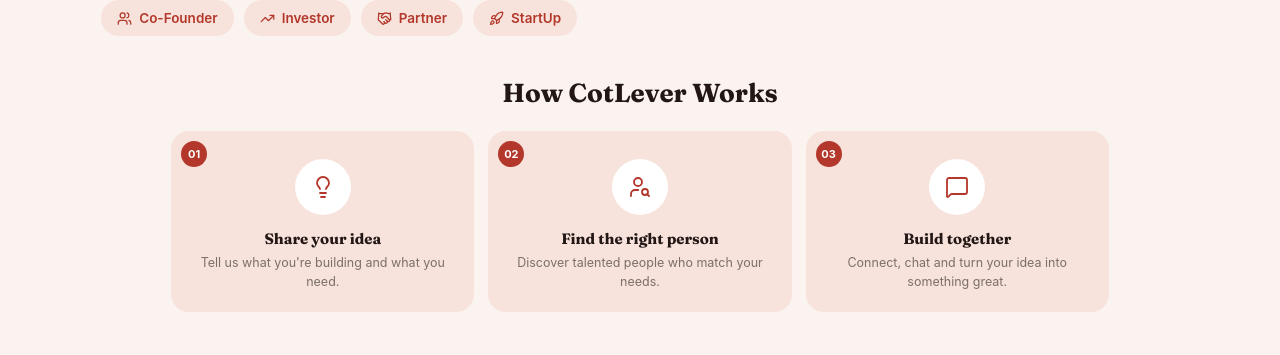
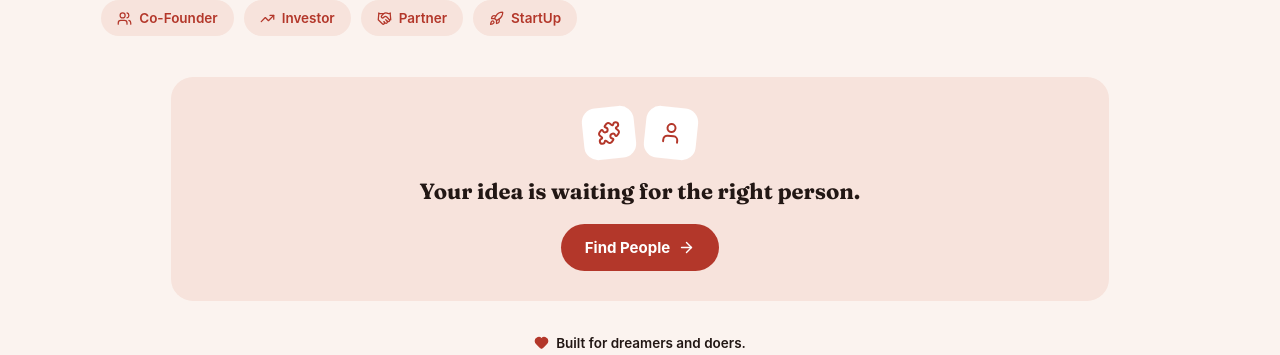
Before and after one commit to cotlevercom-ship-it/grocery-now, a Next.js app: page / in a window 1280 px wide. Shown: the part 526-881 px from the top of the page. Built offline with nearby package versions, Linux system fonts and the light colour scheme; no server answers; the database is empty.

Commit message:
Remove 'How CotLever Works' 3-step section from marketing homepage

```diff
--- a/components/MarketingHome.jsx
+++ b/components/MarketingHome.jsx
@@ -3,7 +3,7 @@ import { useState } from 'react'
 import { useRouter } from 'next/navigation'
 import Link from 'next/link'
 import {
-  Search, ArrowRight, Lightbulb, UserSearch, MessageSquare,
+  Search, ArrowRight,
   Users, TrendingUp, Handshake, Rocket, Heart, Puzzle, User,
 } from 'lucide-react'
 import { theme } from '@/lib/theme'
@@ -30,11 +30,6 @@ const ROLE_CHIPS = [
   { label: 'StartUp', Icon: Rocket },
 ]
 
-const STEPS = [
-  { n: '01', Icon: Lightbulb, title: 'Share your idea', body: "Tell us what you're building and what you need." },
-  { n: '02', Icon: UserSearch, title: 'Find the right person', body: 'Discover talented people who match your needs.' },
-  { n: '03', Icon: MessageSquare, title: 'Build together', body: 'Connect, chat and turn your idea into something great.' },
-]
 
 export default function MarketingHome() {
   const router = useRouter()
@@ -140,35 +135,6 @@ export default function MarketingHome() {
       </div>
 
       <div className="mh-rest">
-        {/* How it works */}
-        <h3 style={{
-          fontFamily: theme.fontDisplay, fontWeight: '700', fontSize: 'clamp(22px,5vw,26px)',
-          color: lt.ink, textAlign: 'center', marginBottom: '22px',
-        }}>How CotLever Works</h3>
-
-        <div style={{ display: 'grid', gridTemplateColumns: 'repeat(auto-fit, minmax(150px,1fr))', gap: '14px', marginBottom: '46px' }}>
-          {STEPS.map(({ n, Icon, title, body }) => (
-            <div key={n} style={{
-              position: 'relative', background: lt.chipBg, borderRadius: '18px',
-              padding: '22px 16px 20px', textAlign: 'center',
-            }}>
-              <span style={{
-                position: 'absolute', top: '10px', left: '10px', width: '26px', height: '26px', borderRadius: '50%',
-                background: lt.accent, color: '#FFFFFF', fontSize: '11px', fontWeight: '700',
-                display: 'flex', alignItems: 'center', justifyContent: 'center',
-              }}>{n}</span>
-              <div style={{
-                width: '56px', height: '56px', borderRadius: '50%', background: lt.card, margin: '6px auto 14px',
-                display: 'flex', alignItems: 'center', justifyContent: 'center',
-              }}>
-                <Icon size={24} color={lt.accent} strokeWidth={1.8} />
-              </div>
-              <div style={{ fontFamily: theme.fontDisplay, fontWeight: '700', fontSize: '15px', color: lt.ink, marginBottom: '6px' }}>{title}</div>
-              <div style={{ fontSize: '12.5px', color: lt.inkSoft, lineHeight: '1.5' }}>{body}</div>
-            </div>
-          ))}
-        </div>
-
         {/* Bottom CTA banner */}
         <div style={{
           background: lt.chipBg, borderRadius: '22px', padding: '30px 22px', textAlign: 'center', marginBottom: '34px',
```
